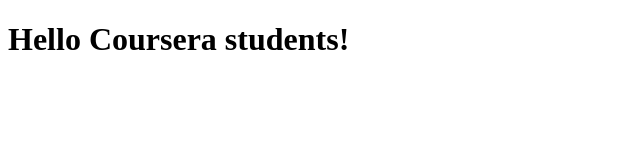
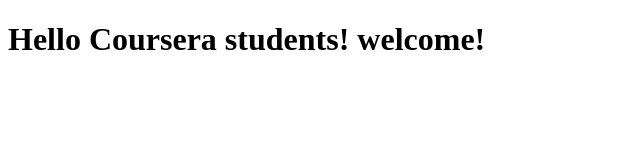
Before and after one commit to Srilekhya16kondeti/coursera-test, a plain HTML site: page index.html in a window 1280 px wide. Shown: the whole page, without its empty margins (0-640 px from the left). Drawn offline with Linux system fonts and the light colour scheme.

Commit message:
Next version of web file.

```diff
--- a/index.html
+++ b/index.html
@@ -5,6 +5,6 @@
     <title>Hello Coursera</title>
   </head>
   <body>
-    <h1>Hello Coursera students!</h1>
+    <h1>Hello Coursera students! welcome!</h1>
   </body>
 </html>
```
